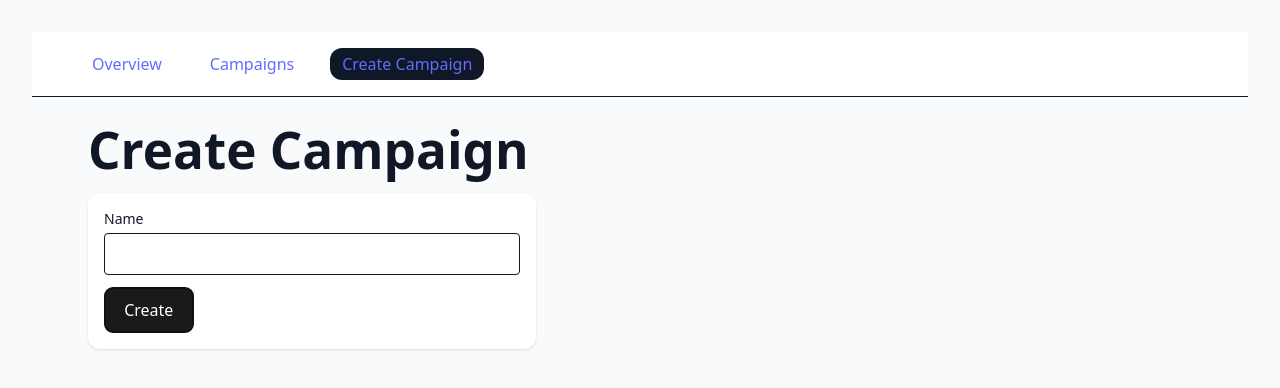
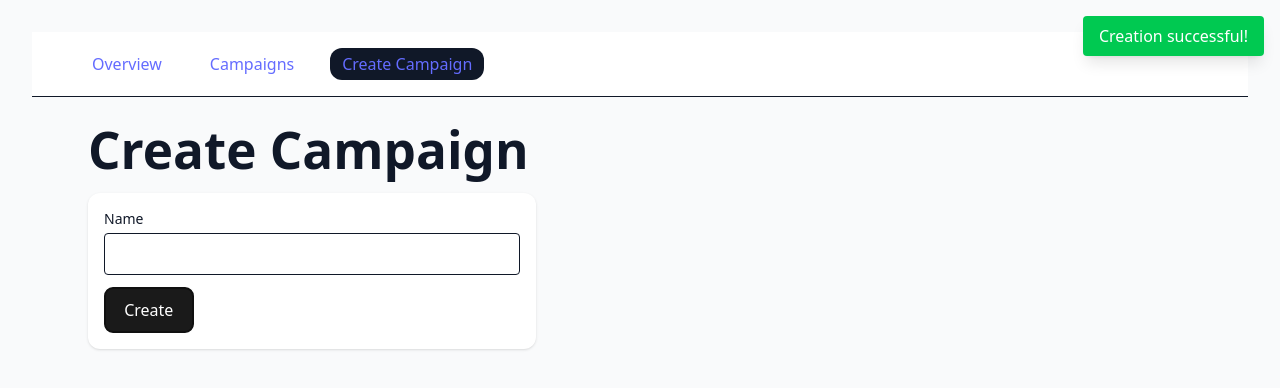
Before and after one commit to amirgholikhani/fitex-react-app, a React (Vite) app: page /create in a window 1280 px wide. Both pictures are taken after typing "Sample" into the empty fields and a click on the button "Create". Shown: the top 388 px of the page. Built offline with nearby package versions, Linux system fonts and the light colour scheme.

Commit message:
Add toast component
Add useAutoHide hook

```diff
--- a/src/App.css
+++ b/src/App.css
@@ -1,4 +1,3 @@
 #root {
   width: 100%;
-  max-width: 1280px;
 }
--- /dev/null
+++ b/src/components/ui/Toast.tsx
@@ -0,0 +1,27 @@
+import type { ReactNode } from "react";
+
+type ToastProps = {
+  visible: boolean;
+  status?: 'success' | 'error' | 'info';
+  children: ReactNode;
+};
+
+const statusStyles = {
+  success: 'bg-green-500 text-white',
+  error: 'bg-red-500 text-white',
+  info: 'bg-blue-500 text-white',
+};
+
+export function Toast({ visible, status = 'info', children }: ToastProps) {
+  if (!visible) return null;
+
+  return (
+    <div
+      className={`fixed top-4 right-4 px-4 py-2 rounded shadow-lg transition-opacity duration-300 ${
+        statusStyles[status]
+      }`}
+    >
+      {children}
+    </div>
+  );
+}
--- /dev/null
+++ b/src/hooks/useAutoHide.ts
@@ -0,0 +1,22 @@
+import { useState, useEffect } from 'react';
+
+export function useAutoHide(duration = 3000) {
+  const [visible, setVisible] = useState(false);
+
+  // Call this to show the message
+  function show() {
+    setVisible(true);
+  }
+
+  useEffect(() => {
+    if (!visible) return;
+
+    const timer = setTimeout(() => {
+      setVisible(false);
+    }, duration);
+
+    return () => clearTimeout(timer);
+  }, [visible, duration]);
+
+  return { visible, show };
+}
--- a/src/pages/CreateCampaignPage.tsx
+++ b/src/pages/CreateCampaignPage.tsx
@@ -3,6 +3,14 @@ import { z } from "zod";
 import { zodResolver } from "@hookform/resolvers/zod";
 import { useCreatedCampaigns } from "@/store/createdCampaign";
 import { nanoid } from "nanoid";
+import { Toast } from "@/components/ui/Toast.tsx";
+import { useAutoHide } from "@/hooks/useAutoHide.ts";
+import { useState } from "react";
+
+type ToastData = {
+  status: "success" | "error" | "info";
+  message: string;
+}
 
 const schema = z.object({
   name: z.string().min(2).max(50),
@@ -21,10 +29,17 @@ export default function CreateCampaignPage() {
     resolver: zodResolver(schema),
     defaultValues: {}
   });
+  const { visible, show } = useAutoHide(5000);
+  const [toastData, setToastData] = useState<ToastData>({ status: 'success', message: '' });
+  const { message, status} = toastData
 
   function onSubmit(values: FormValues) {
     const exists = created.some(campaign => campaign.name.trim().toLowerCase() === values.name.trim().toLowerCase());
-    if (exists) { alert("Duplicate campaign name"); return; }
+    if (exists) {
+      setToastData({ status: 'error', message: 'Duplicate campaign name' });
+      show()
+      return;
+    }
 
     const installsPerWeek = Array.from(DaysOfWeek, (day) => {
       return { day, value: Math.floor(50 + Math.random() * 300)}
@@ -32,10 +47,15 @@ export default function CreateCampaignPage() {
 
     add({ id: nanoid(), name: values.name, installs: installsPerWeek });
     reset();
+    setToastData({ status: 'success', message: 'Creation successful!' });
+    show()
   }
 
   return (
     <section className="max-w-md space-y-4">
+      <Toast visible={visible} status={status}>
+        {message}
+      </Toast>
       <h1 className="text-2xl font-semibold">Create Campaign</h1>
       <form onSubmit={handleSubmit(onSubmit)} className="space-y-3 bg-white p-4 rounded-xl shadow">
         <div>
```
